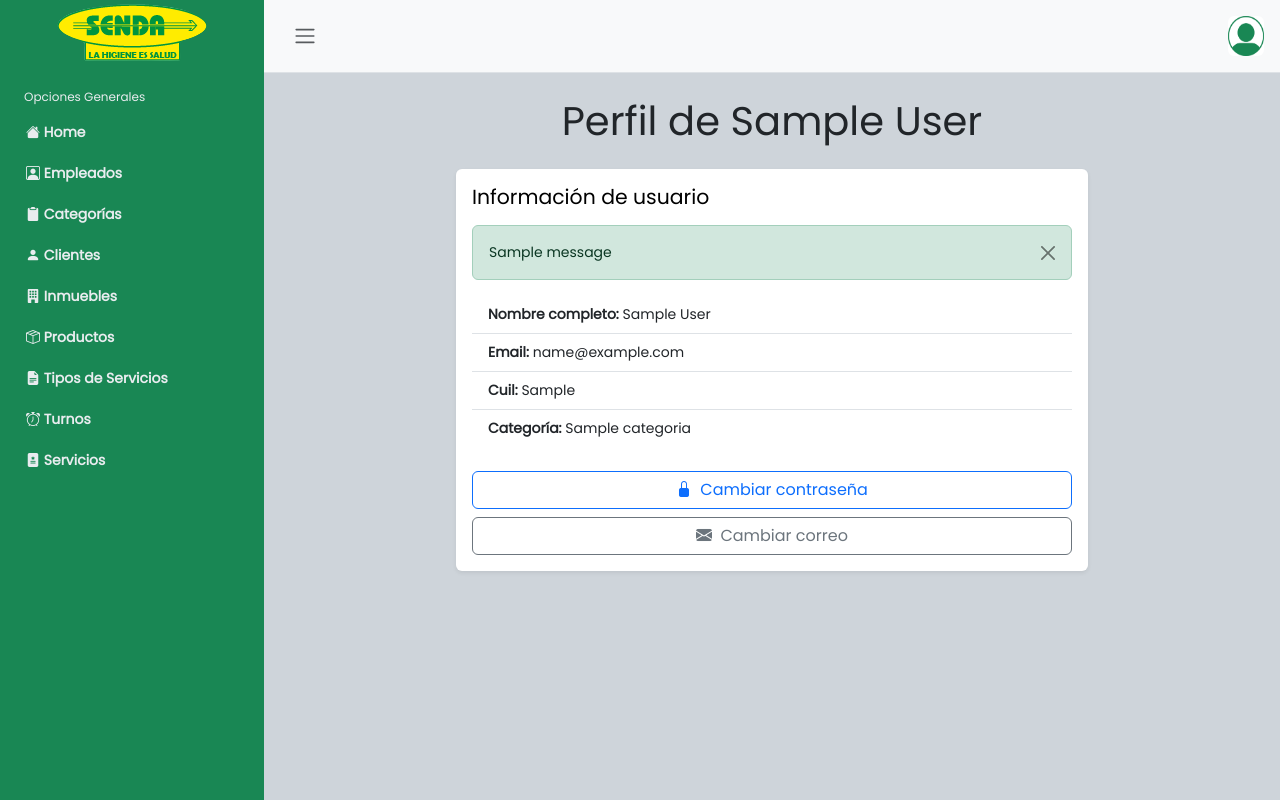
After one commit to UNPSJB/SendaServices, a Django app: page /perfil/ in a window 1280 px wide. The commit adds this page. Run offline with Django 4.2, Linux system fonts and the light colour scheme; a user stored in the database is signed in; tables that the repository leaves empty hold one stand-in row (values such as "Sample post"); one stand-in notice (Sample message) is shown; parts of the project's set-up code (start-up, migrations or seed data) failed here and were passed over; some libraries are stand-ins or nearby versions.

Commit message:
Cambio de correo y de contrase;a en perfil usuario

```diff
--- a/core/middlewares.py
+++ b/core/middlewares.py
@@ -40,7 +40,7 @@ class EmpleadoRestringidoMiddleware:
 
 
             # Vistas que el EMPLEADO puede ver
-            vistas_permitidas_empleado = ['home', 'listarPeriodosDeEmpleado', 'salir']
+            vistas_permitidas_empleado = ['home', 'listarPeriodosDeEmpleado', 'salir', 'perfil', 'cambiar_contrasena', 'cambiar_correo']
 
             if nombre_vista not in vistas_permitidas_empleado:
                 return redirect('home')
--- a/core/templates/base.html
+++ b/core/templates/base.html
@@ -125,8 +125,7 @@
                 <img src="{% static 'img/user.png' %}" alt="" class="avatar img-fluid rounded">
               </a>
               <div class="dropdown-menu dropdown-menu-end">
-                <a href="#" class="dropdown-item">Perfil</a>
-                <a href="#" class="dropdown-item">Informacion</a>
+                <a href="{% url 'perfil' %}" class="dropdown-item">Perfil</a>
                 {% block salir %}
                 <a href="{% url 'salir' %}" class="dropdown-item">Salir</a>
                 {% endblock salir %}
--- /dev/null
+++ b/core/templates/perfil/informacion.html
@@ -0,0 +1,104 @@
+{% extends "../base.html" %}
+{% load static %}
+
+{% block title %} Perfil {% endblock %}
+{% block volver %} {% endblock %}
+{% block navbtn %} {% endblock %}
+
+{% block cmain %}
+<h1 class="text-center mb-4">Perfil de {{ user.first_name }} {{ user.last_name }}</h1>
+
+<div class="container">
+    <div class="row justify-content-center">
+        <div class="col-md-8">
+            <div class="card shadow-sm border-0">
+                <div class="card-body">
+                    <h4 class="mb-3">Información de usuario</h4>
+
+                    {% if messages %}
+                      {% for message in messages %}
+                        <div class="alert alert-{{ message.tags }} alert-dismissible fade show" role="alert">
+                          {{ message }}
+                          <button type="button" class="btn-close" data-bs-dismiss="alert" aria-label="Cerrar"></button>
+                        </div>
+                      {% endfor %}
+                  {% endif %}
+
+
+                    <ul class="list-group list-group-flush">
+                        <li class="list-group-item">
+                            <strong>Nombre completo:</strong> {{ user.first_name }} {{ user.last_name }}
+                        </li>
+                        <li class="list-group-item">
+                            <strong>Email:</strong> {{ user.email }}
+                        </li>
+                        <li class="list-group-item">
+                            <strong>Cuil:</strong> {{ user.empleado.cuil }}
+                        </li>
+                        <li class="list-group-item">
+                            <strong>Categoría:</strong> {{ user.empleado.categoria }}
+                        </li>
+                    </ul>
+
+                    <div class="mt-4 d-grid gap-2">
+                        <!-- Modal Cambiar contraseña -->
+                        <a href="#" class="btn btn-outline-primary"
+                            onclick="abrir_modal('{% url 'cambiar_contrasena' %}')" data-bs-toggle="tooltip"
+                            data-bs-placement="top" title="Cambiar contraseña">
+                            <i class="bi bi-lock-fill me-1"></i> Cambiar contraseña
+                        </a>
+
+                        <!-- Modal Cambiar contraseña -->
+                        <a href="#" class="btn btn-outline-secondary"
+                        onclick="abrir_modal('{% url 'cambiar_correo' %}')"
+                        data-bs-toggle="tooltip"
+                        data-bs-placement="top"
+                        title="Cambiar correo">
+                         <i class="bi bi-envelope-fill me-1"></i> Cambiar correo
+                     </a>
+
+
+                    </div>
+                </div>
+            </div>
+        </div>
+    </div>
+</div>
+
+<!-- Div para mostrar el modal -->
+<div class="modal fade" id="modal" tabindex="-1" aria-hidden="true"></div>
+{% endblock %}
+
+{% block extrajs %}
+<script type="text/javascript">
+    function abrir_modal(url) {
+        $('#modal').load(url, function () {
+            $(this).modal('show');
+        });
+    }
+
+    $(document).on("submit", "#modal form", function (e) {
+        e.preventDefault();
+        var form = $(this);
+        var url = form.attr("action");
+        var method = form.attr("method");
+        var data = form.serialize();
+
+        $.ajax({
+            url: url,
+            type: method,
+            data: data,
+            success: function (data) {
+                if (data.redirect_url) {
+                    window.location.href = data.redirect_url;
+                }
+            },
+            error: function (xhr) {
+                // Reemplaza el contenido del modal con el nuevo HTML que incluye errores
+                $('#modal').html(xhr.responseJSON.form_html);
+            }
+        });
+    });
+
+</script>
+{% endblock %}
--- a/core/urls.py
+++ b/core/urls.py
@@ -23,7 +23,10 @@ from django.contrib.auth.decorators import login_required
 from .views import (
     salir,
     index,
-    login_view ,
+    login_view,
+    perfil_view,
+    CambiarCorreoView,
+    CambiarContraseñaView,
     ClienteListView,
     ClienteCreateView,
     ClienteUpdateView,
@@ -54,6 +57,11 @@ urlpatterns = [
     path('login/', login_view, name='login'),
     path('salir/', salir, name="salir"),
     path('accounts/', include('django.contrib.auth.urls')),
+
+    # Perfil
+    path('perfil/', perfil_view, name='perfil'),
+    path('perfil/cambiar-contrasena/', CambiarContraseñaView.as_view(), name='cambiar_contrasena'),
+    path('perfil/cambiar-correo/', CambiarCorreoView.as_view(), name='cambiar_correo'),
 
     # Gestion Cliente
     path('cliente/', ClienteCreateView.as_view(), name="crearCliente"),
--- a/core/views.py
+++ b/core/views.py
@@ -14,10 +14,16 @@ from datetime import datetime
 from facturas.models import Factura
 from servicios.models import TipoServicio, Servicio
 import json
+from django.contrib.auth.views import PasswordChangeView
+from django.contrib.messages.views import SuccessMessageMixin
+from django.contrib import messages
+from django.template.loader import render_to_string
+from django.http import JsonResponse
+from django.urls import reverse_lazy, reverse
+from django.contrib.auth.mixins import LoginRequiredMixin
+from django.contrib import messages
+from django.contrib.auth.models import User
 
-
-from django.urls import reverse_lazy
-from django.urls import reverse_lazy, reverse
 from .models import Cliente, Producto, Inmueble,Empleado,Categoria
 from .forms import (
     ProductoForm,
@@ -37,7 +43,12 @@ from .forms import (
     CategoriaForm,
     CategoriaUpdateForm,
     CategoriaFiltrosForm,
+    CambiarContraseñaUpdateForm,
+    CambiarCorreoForm
   )
+
+
+from .forms import CambiarCorreoForm
 
 # Login
 
@@ -118,6 +129,52 @@ def login_view(request):
             messages.error(request, "La contraseña no es válida. Por favor, inténtalo de nuevo.")
 
     return render(request, "registration/login.html")
+
+def perfil_view(request):
+    return render(request, "perfil/informacion.html")
+
+
+class CambiarCorreoView(LoginRequiredMixin, UpdateView):
+    model = User
+    form_class = CambiarCorreoForm
+    template_name = 'perfil/cambiar_correo_modal.html'
+    success_url = reverse_lazy('perfil')
+    success_message = 'Tu correo electrónico ha sido actualizado correctamente.'
+
+    def get_object(self):
+        return self.request.user
+
+    def form_valid(self, form):
+        messages.success(self.request, self.success_message)
+        response = super().form_valid(form)
+        if self.request.headers.get('x-requested-with') == 'XMLHttpRequest':
+            return JsonResponse({'redirect_url': self.get_success_url()})
+        return response
+
+    def form_invalid(self, form):
+        if self.request.headers.get('x-requested-with') == 'XMLHttpRequest':
+            html = render_to_string(self.template_name, {'form': form}, request=self.request)
+            return JsonResponse({'form_html': html}, status=400)
+        return super().form_invalid(form)
+
+class CambiarContraseñaView(SuccessMessageMixin, PasswordChangeView):
+    template_name = 'perfil/cambiar_contrasena_modal.html'
+    form_class = CambiarContraseñaUpdateForm
+    success_url = reverse_lazy('login')
+    success_message = 'La contraseña ha sido modificada. Por favor, volvé a iniciar sesión.'
+
+    def form_valid(self, form):
+        response = super().form_valid(form)
+        logout(self.request)
+        if self.request.headers.get('x-requested-with') == 'XMLHttpRequest':
+            return JsonResponse({'redirect_url': self.get_success_url()})
+        return response
+
+    def form_invalid(self, form):
+        if self.request.headers.get('x-requested-with') == 'XMLHttpRequest':
+            html = render_to_string(self.template_name, {'form': form}, request=self.request)
+            return JsonResponse({'form_html': html}, status=400)
+        return super().form_invalid(form)
 
 class ClienteInmuebleUpdateView(UpdateView):
     model = Inmueble
```
Also changed, not shown: core/forms.py (+55 -1 lines), core/templates/perfil/cambiar_contrasena_modal.html (added, +19 -0 lines), core/templates/perfil/cambiar_correo_modal.html (added, +11 -0 lines), core/templates/home.html (line endings or trailing spaces).
